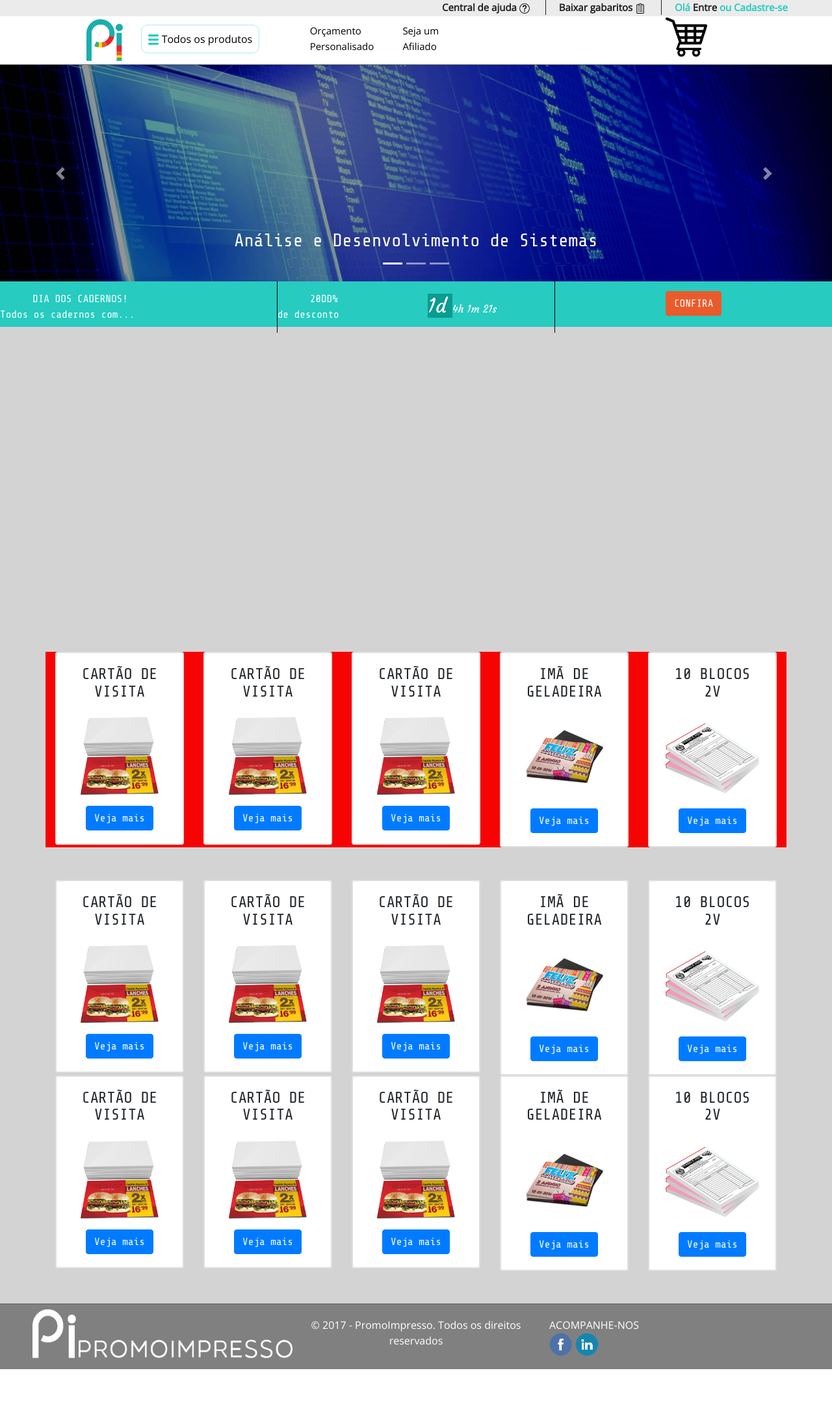
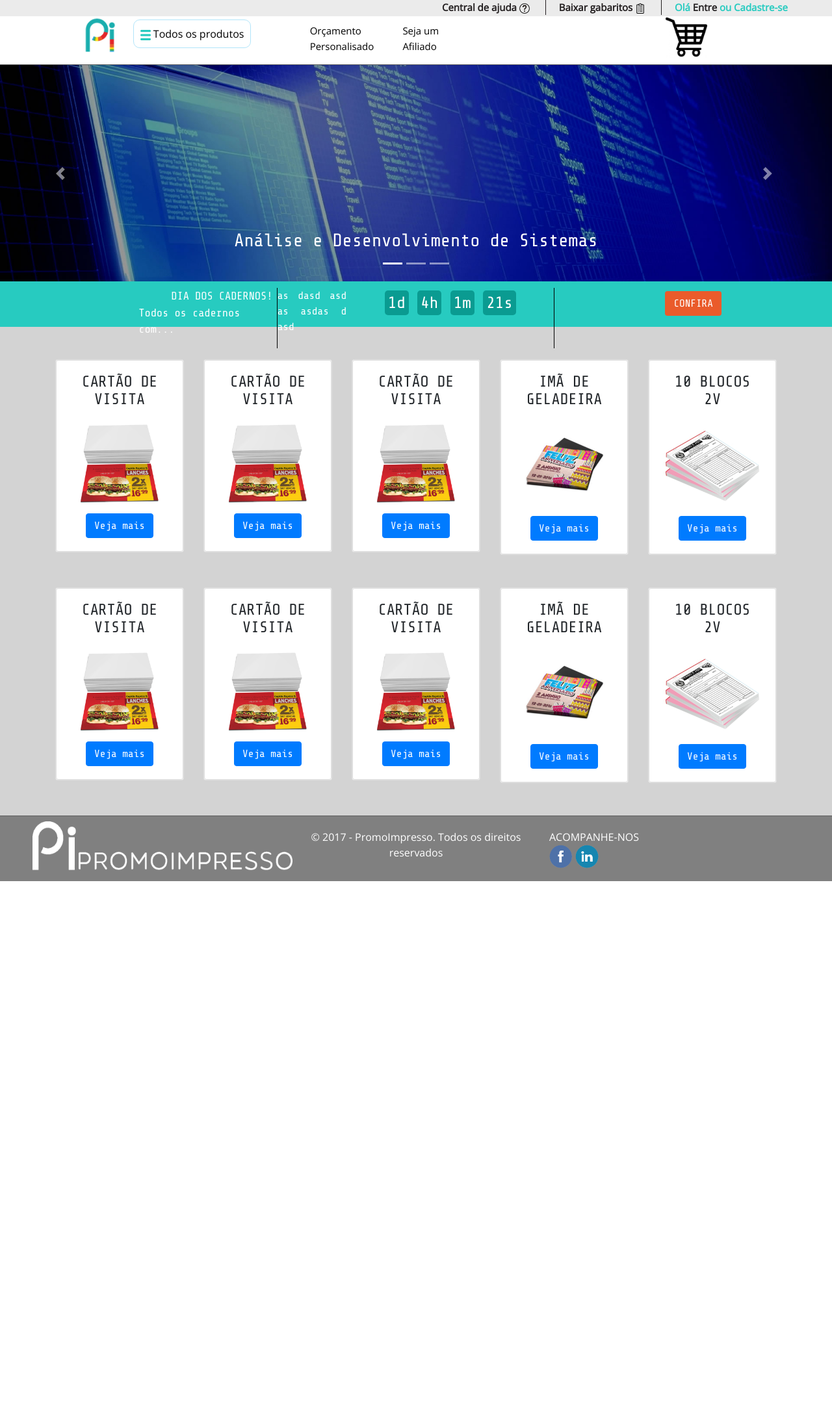
Before and after one commit to alisson04/teste3, a PHP site: page / in a window 1280 px wide. Shown: the whole page at 65% size. After the commit the page ends 1356 px from the top, so only its background shows below. Run offline with PHP 8.4, Linux system fonts and the light colour scheme; some libraries are stand-ins or nearby versions; some web fonts are replaced.

Commit message:
finalizando timer

```diff
--- a/_css/estilo.css
+++ b/_css/estilo.css
@@ -1,18 +1,33 @@
 @charset "UTF-8";
 
 /*DIV PROMOÇÃO----------------------------------------------------------------*/
-div#div_timer p#timer_days{
-    text-align: center;
+div#div_promocao{
+    height: 70px;
+    background-color: #27cbc0;
+    color: white;
+}
+
+div#div_timer{
+    font-size: 25px;
+}
+
+div#div_timer p#timer_days, p#timer_hours, p#timer_mins, p#timer_secs{
+    border-top-left-radius: 5px;
+    border-top-right-radius: 5px;
+    border-bottom-right-radius: 5px;
+    border-bottom-left-radius: 5px;
+    padding: 5px 5px;
     display:inline;
     background-color: #0a9b91;
-    font-size: 30px;
+    display:inline;
+    margin-left: 0px; margin-right: 0px;
 }
 
 /*PRODUTOS----------------------------------------------------*/
 div#div_produtos{/*container de produtos*/
-    margin-top: 500px;
+    margin-top: 50px;
     margin-bottom: 50px;
-    background-color: #f60404;
+    background-color: #D3D3D3;
 }
 
 img.fotosProdutos{/*tamanho das imagens dos produtos*/
--- a/_css/header.css
+++ b/_css/header.css
@@ -40,7 +40,7 @@ header#cabecalho img#icone{
     position: relative;
     left: 30%;
     top: 0px;
-    width: 15%;
+    width: 12%;
 }
 /*BOTÃO TODOS OS PRODUTOS-----------------------------------------------------*/
 a#a_todos_os_produtos{
--- a/index.php
+++ b/index.php
@@ -69,27 +69,30 @@
             </a>
         </div>
 
-
-        <!--Timer///////////////////////////////////////////////////////////-->
-        <div id="div_promocao" class="row no-gutters" style="height: 70px; background-color: #27cbc0; color: white;">
-            <div class="col-4 text-center" style="border-right: 1px solid black; padding-top: 15px;">
+        <!--TIMER////////////////////////////////////////////////////////////-->
+        <div id="div_promocao" class="row no-gutters" style="padding-top: 10px; padding-bottom: 10px;">
+            <div class="col-2"></div>
+            <div class="col-2 text-right" style="font-size: 17px; border-right: 1px solid black;">
                 <p class="text-left">DIA DOS CADERNOS!<br/> Todos os cadernos com...</p>
             </div>
-            <div class="col-4 text-center" style=" padding-top: 15px;">
+            <div class="col-4 " style="border-right: 1px solid black;">
                 <div class="row no-gutters">
-                    <div class="col-4 text-center">
-                        <p>20DD%<br/> de  desconto</p>
+                    <div class="col-3 text-center">
+                        <p style="text-indent: 0px;">as dasd asd as asdas d asd</p>
                     </div>
-                    <div id="div_timer" class="col-8 text-center">
-                        <p id="timer_days"style="font-family: 'Courgette', cursive; "></p>
-                        <p id="timer_hours"style="font-family: 'Courgette', cursive; text-align: center; display:inline;"></p>
-                        <p id="timer_mins"style="font-family: 'Courgette', cursive; text-align: center; display:inline;"></p>
-                        <p id="timer_secs"style="font-family: 'Courgette', cursive; text-align: center; display:inline;"></p>
+                    <div class="col-9 text-center">
+                        <div id="div_timer" style="padding-top: 5px;">
+                            <p id="timer_days"></p>
+                            <p id="timer_hours"></p>
+                            <p id="timer_mins"></p>
+                            <p id="timer_secs"></p>
                         </div>
                     </div>
                 </div>
-            <div class="col-4 text-center" style="border-left: 1px solid black; padding-top: 15px;">
-                <button type="button" class="btn" style="background-color: #ea5b2b; color: white;">CONFIRA</button>
+            </div>
+            <div class="col-4 text-center" style=" padding-top: 5px;">
+                <button type="button" class="btn" style="background-color: #ea5b2b;
+                        color: white;">CONFIRA</button>
             </div>
         </div>
 
@@ -213,65 +216,6 @@
                 </div>
             </div>
         </div>
-
-        <div class="container produtos">
-            <div class="row justify-content-md-center">
-                <div class="col">
-                    <div class="card produtosHover" >
-                        <div class="card text-center">
-                            <div class="card-body">
-                                <h4 >CARTÃO DE VISITA</h4>
-                                <img class="fotosProdutos" src="_imagens/produtos/cartaodevisita.jpg" alt="Card image cap">
-                                <a href="produto-cartao-de-visita.html" class="btn btn-primary">Veja mais</a>
-                            </div>
-                        </div>
-                    </div>
-                </div>
-                <div class="col">
-                    <div class="card produtosHover" >
-                        <div class="card text-center">
-                            <div class="card-body">
-                                <h4 >CARTÃO DE VISITA</h4>
-                                <img class="fotosProdutos" src="_imagens/produtos/cartaodevisita.jpg" alt="Card image cap">
-                                <a href="produto-cartao-de-visita.html" class="btn btn-primary">Veja mais</a>
-                            </div>
-                        </div>
-                    </div>
-                </div>
-                <div class="col">
-                    <div class="card produtosHover" >
-                        <div class="card text-center">
-                            <div class="card-body">
-                                <h4 >CARTÃO DE VISITA</h4>
-                                <img class="fotosProdutos" src="_imagens/produtos/cartaodevisita.jpg" alt="Card image cap">
-                                <a href="produto-cartao-de-visita.html" class="btn btn-primary">Veja mais</a>
-                            </div>
-                        </div>
-                    </div>
-                </div>
-                <div class="col" >
-                    <div class="card produtosHover" >
-                        <div class="card text-center">
-                            <div class="card-body">
-                                <h4 class="card-title">IMÃ DE GELADEIRA</h4>
-                                <img class="fotosProdutos" src="_imagens/produtos/ima.jpg" alt="Card image cap">
-                                <a href="#" class="btn btn-primary">Veja mais</a>
-                            </div>
-                        </div>
-                    </div>
-                </div>
-                <div class="col">
-                    <div class="card produtosHover" >
-                        <div class="card text-center">
-                            <div class="card-body">
-                                <h4 class="card-title">10 BLOCOS 2V</h4>
-                                <img class="fotosProdutos" src="_imagens/produtos/bloco.jpg" alt="Card image cap">
-                                <a href="#" class="btn btn-primary">Veja mais</a>
-                            </div>
-                        </div>
-                    </div>
-                </div>
-            </div>
     </div>
 
     <!--FOOTER////////////////////////////////////////////////////////-->
```
Also changed, not shown: _javascript/timer.js (+4 -4 lines). Lines whose indentation alone changed are shown as unchanged.
